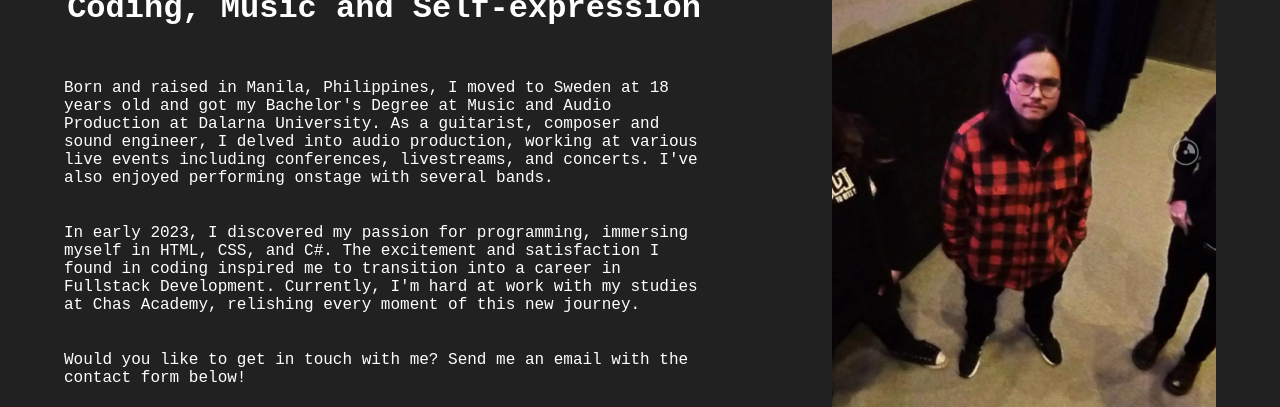
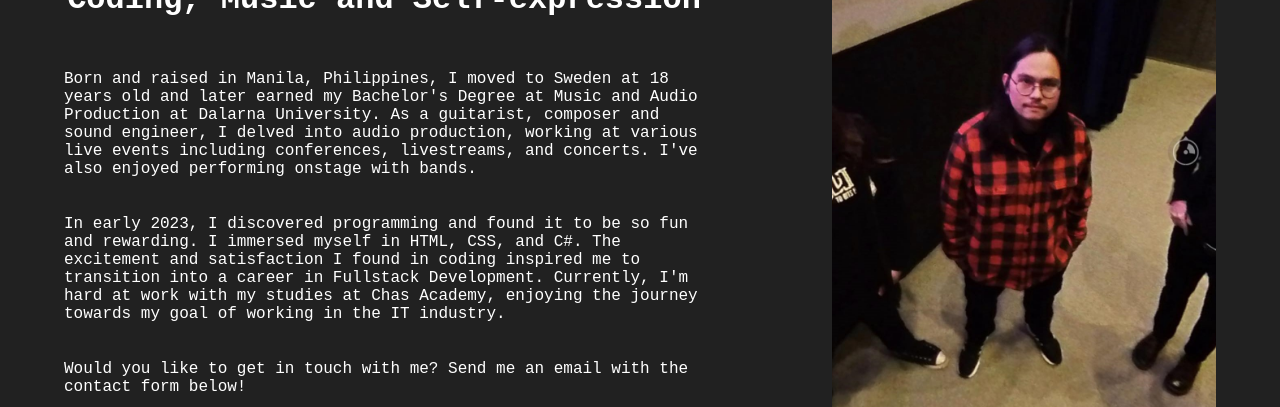
Before and after one commit to seanie1995/React-CV, a React (Vite) app: page /React-CV/about in a window 1280 px wide. Shown: the part 215-622 px from the top of the page. Built offline with nearby package versions, Linux system fonts and the light colour scheme; a web font is replaced by a local one.

Commit message:
updated about me page text.

```diff
--- a/src/pages/AboutPage.jsx
+++ b/src/pages/AboutPage.jsx
@@ -13,19 +13,18 @@ const AboutPage = () => {
           <h1>Coding, Music and Self-expression</h1>
           <p>
             Born and raised in Manila, Philippines, I moved to Sweden at 18 years
-            old and got my Bachelor's
+            old and later earned my Bachelor's
             Degree at Music and Audio Production at Dalarna University. As a
             guitarist, composer and sound engineer, I
             delved into audio production, working at various live events including
             conferences, livestreams, and concerts. I've also enjoyed performing
-            onstage with several bands.
+            onstage with bands.
           </p>
           <p>
-            In early 2023, I discovered my passion for programming, immersing myself
+            In early 2023, I discovered programming and found it to be so fun and rewarding. I immersed myself
             in HTML, CSS, and C#. The excitement and satisfaction I found in coding
             inspired me to transition into a career in Fullstack Development.
-            Currently, I'm hard at work with my studies at Chas Academy, relishing every
-            moment of this new journey.
+            Currently, I'm hard at work with my studies at Chas Academy, enjoying the journey towards my goal of working in the IT industry.
           </p>
           <p>
             Would you like to get in touch with me? Send me an email with the contact form below!
```
